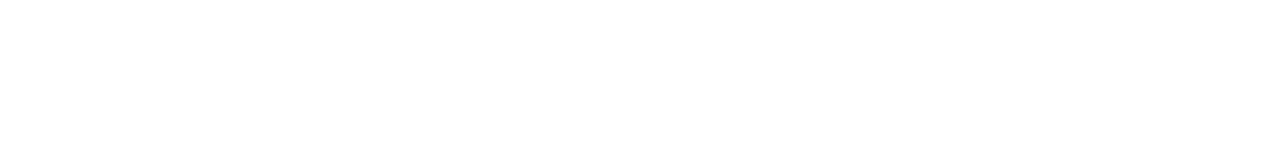
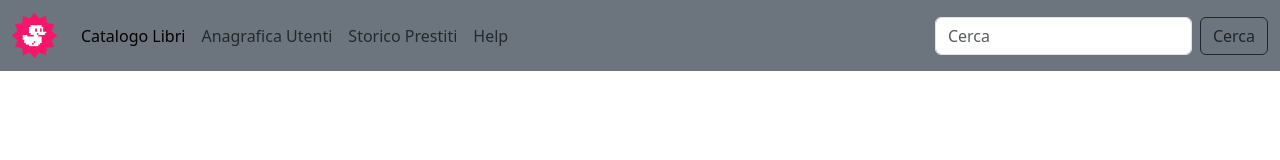
Before and after one commit to francescodigiamb/html-css-bootstrap-dashboard, a plain HTML site: page index.html in a window 1280 px wide. Drawn offline with nearby package versions, Linux system fonts and the light colour scheme.

Commit message:
ADD:navbar

```diff
--- a/index.html
+++ b/index.html
@@ -8,7 +8,39 @@
 
 </head>
 <body>
+    <nav class="navbar navbar-expand-lg text-bg-secondary">
+        <div class="container-fluid ">
+            <a class="navbar-brand" href="#">
+                <img src="./img/duck.png" alt="Bootstrap" width="45" height="45">
+              </a>
+            <button class="navbar-toggler" type="button" data-bs-toggle="collapse" data-bs-target="#navbarSupportedContent" aria-controls="navbarSupportedContent" aria-expanded="false" aria-label="Toggle navigation">
+            <span class="navbar-toggler-icon"></span>
+          </button>
+          <div class="collapse navbar-collapse" id="navbarSupportedContent">
+            <ul class="navbar-nav me-auto mb-2 mb-lg-0">
+              <li class="nav-item">
+                <a class="nav-link active" aria-current="page" href="#">Catalogo Libri</a>
+              </li>
+              <li class="nav-item">
+                <a class="nav-link" href="#">Anagrafica Utenti</a>
+              </li>
+              <li class="nav-item">
+                <a class="nav-link" href="#">Storico Prestiti</a>
+              </li>
+              <li class="nav-item">
+                <a class="nav-link" href="#">Help</a>
+              </li>
+            </ul>
+            <form class="d-flex" role="search">
+              <input class="form-control me-2" type="search" placeholder="Cerca" aria-label="Search">
+              <button class="btn btn-outline-dark" type="submit">Cerca</button>
+            </form>
+          </div>
+        </div>
+      </nav>
 
+
+    </div>
     <script src="https://cdn.jsdelivr.net/npm/bootstrap@5.3.3/dist/js/bootstrap.bundle.min.js" integrity="sha384-YvpcrYf0tY3lHB60NNkmXc5s9fDVZLESaAA55NDzOxhy9GkcIdslK1eN7N6jIeHz" crossorigin="anonymous"></script>
 </body>
 </html>
```
